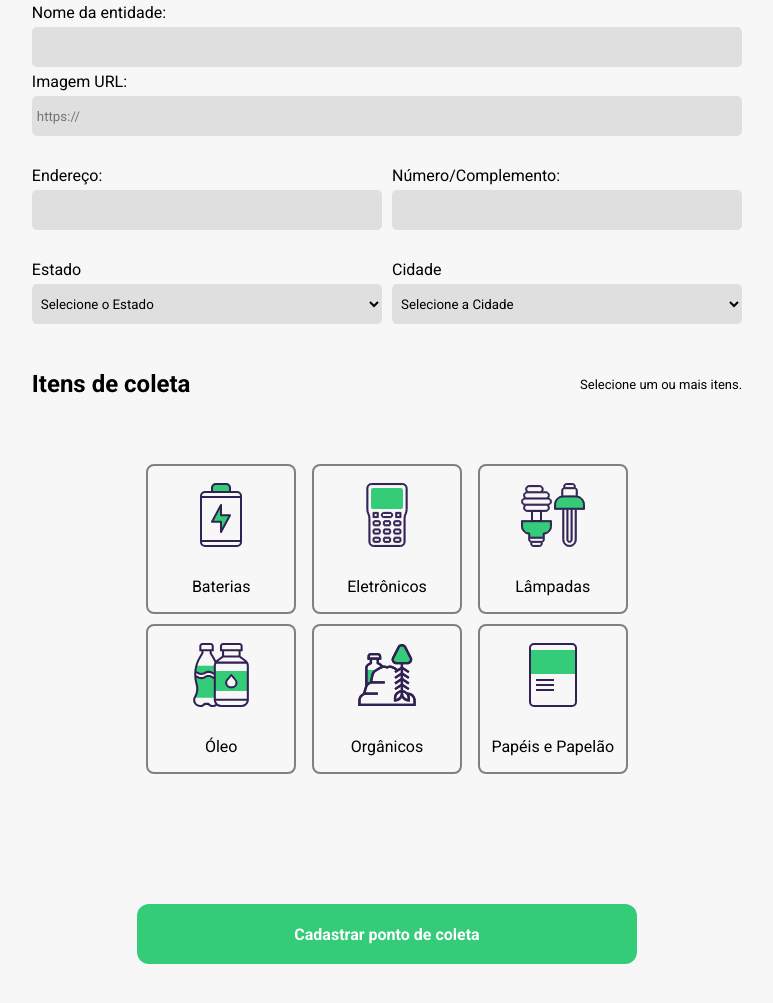
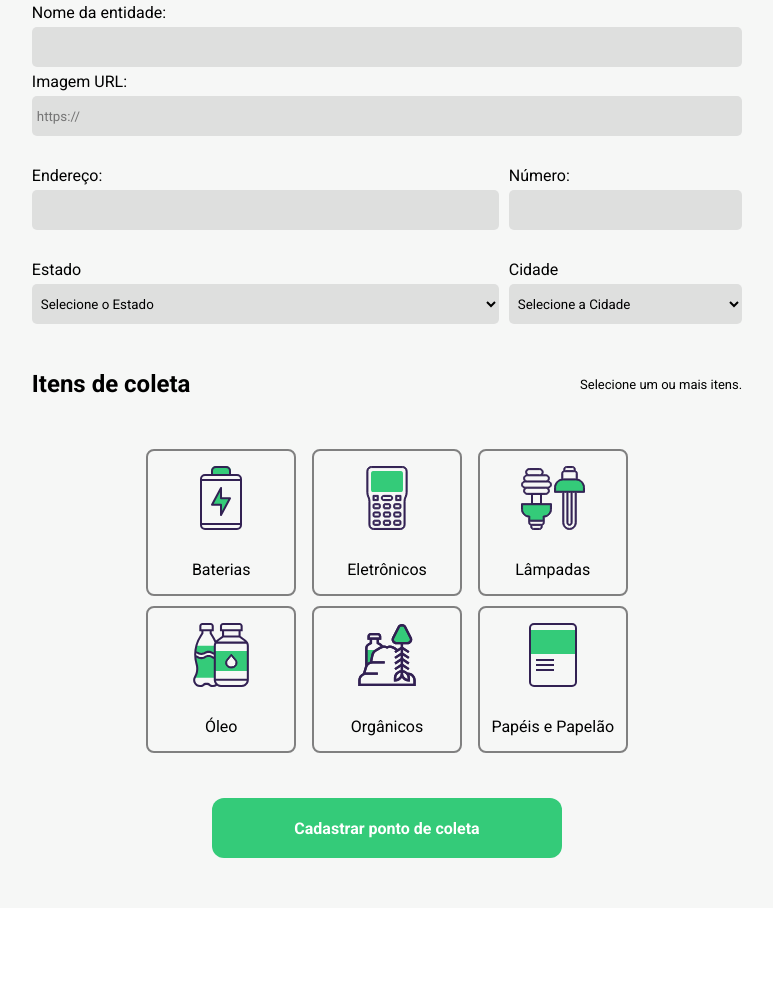
Before and after one commit to guilhermelima18/Ecoleta, a plain HTML site: page create-point.html in a window 1280 px wide. Shown: the part 333-1336 px from the top of the page, without its empty margins (253-1026 px from the left). After the commit the page ends 1241 px from the top, so only its background shows below. Drawn offline with Linux system fonts and the light colour scheme.

Commit message:
update ecoleta

```diff
--- a/create-point.html
+++ b/create-point.html
@@ -27,7 +27,7 @@
                     <input type="text" name="address" id="address">
                 </div>
                 <div class="field">
-                    <label for="address2">Número/Complemento:</label>
+                    <label for="address2">Número:</label>
                     <input type="text" name="address2" id="address2">
                 </div>
             </div>
--- a/styles/create-point.css
+++ b/styles/create-point.css
@@ -34,14 +34,14 @@ header a img {
 
 .create-form {
     width: 85%;
-    height: 180vh;
+    height: auto;
     margin: 50px auto 0;
 }
 
 .create-form form {
     background-color: rgba(168, 177, 168, 0.11);
     width: 80%;
-    height: 100%;
+    height: auto;
     display: flex;
     flex-direction: column;
     padding: 50px 80px;
@@ -85,16 +85,19 @@ label {
 
 .create-form form .field-group .field + .field {
     margin-left: 10px;
+    width: 50%;
 }
 
 .items {
-    height: 500px;
+    width: 100%;
+    height: auto;
     margin: 40px 0;
     display: flex;
     flex-direction: column;
 }
 
 .items2 {
+    width: 100%;
     height: 40px;
     display: flex;
     flex-direction: row;
@@ -108,7 +111,7 @@ label {
 
 .items .cards {
     width: 70%;
-    height: 70%;
+    height: auto;
     display: grid;
     grid-template-columns: repeat(3, 1fr);
     align-content: center;
@@ -117,8 +120,9 @@ label {
 }
 
 .items .cards .card {
-    width: 150px;
-    height: 150px;
+    width: 100%;
+    max-width: 150px;
+    height: auto;
     display: flex;
     flex-direction: column;
     align-items: center;
@@ -127,15 +131,21 @@ label {
     border-radius: 8px;
     border: 2px solid gray;
     cursor: pointer;
+    padding: 15px 0;
 }
 
 .items .cards .card img {
     margin-bottom: 30px;
 }
 
+.items .cards .card p {
+    text-align: center;
+}
+
 button {
     background-color: #34CB79;
-    width: 500px;
+    width: 100%;
+    max-width: 350px;
     height: 60px;
     border: 0;
     outline: none;
```
Also changed, not shown: index.html (+2 -1 lines), styles/index.css (+15 -1 lines).
